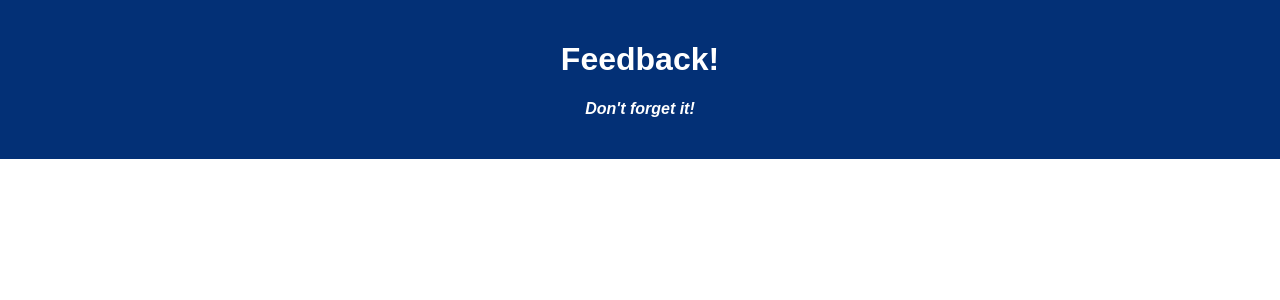
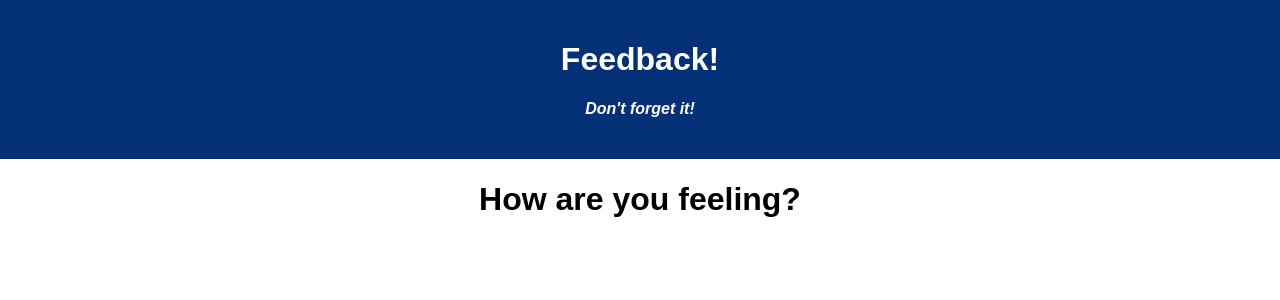
Before and after one commit to stephenmussel/redux-feedback-app, a React (Create React App) app: page /#/understanding in a window 1280 px wide. Before the commit this address led to /#/understanding. Shown: the top 300 px of the page. Built offline with nearby package versions, Linux system fonts and the light colour scheme.

Commit message:
moved FeelingForm into component

```diff
--- a/src/components/App/App.jsx
+++ b/src/components/App/App.jsx
@@ -2,12 +2,14 @@ import React from 'react';
 import axios from 'axios';
 import './App.css';
 import Header from '../Header/Header';
+import FeelingForm from '../FeelingForm/FeelingForm';
 
 function App() {
 
   return (
     <div className='App'>
       <Header />
+      <FeelingForm />
     </div>
   );
 }
--- /dev/null
+++ b/src/components/FeelingForm/FeelingForm.jsx
@@ -0,0 +1,9 @@
+function FeelingForm() {
+    return(
+        <>
+            <h1>How are you feeling?</h1>
+        </>
+    )
+}
+
+export default FeelingForm;
```
